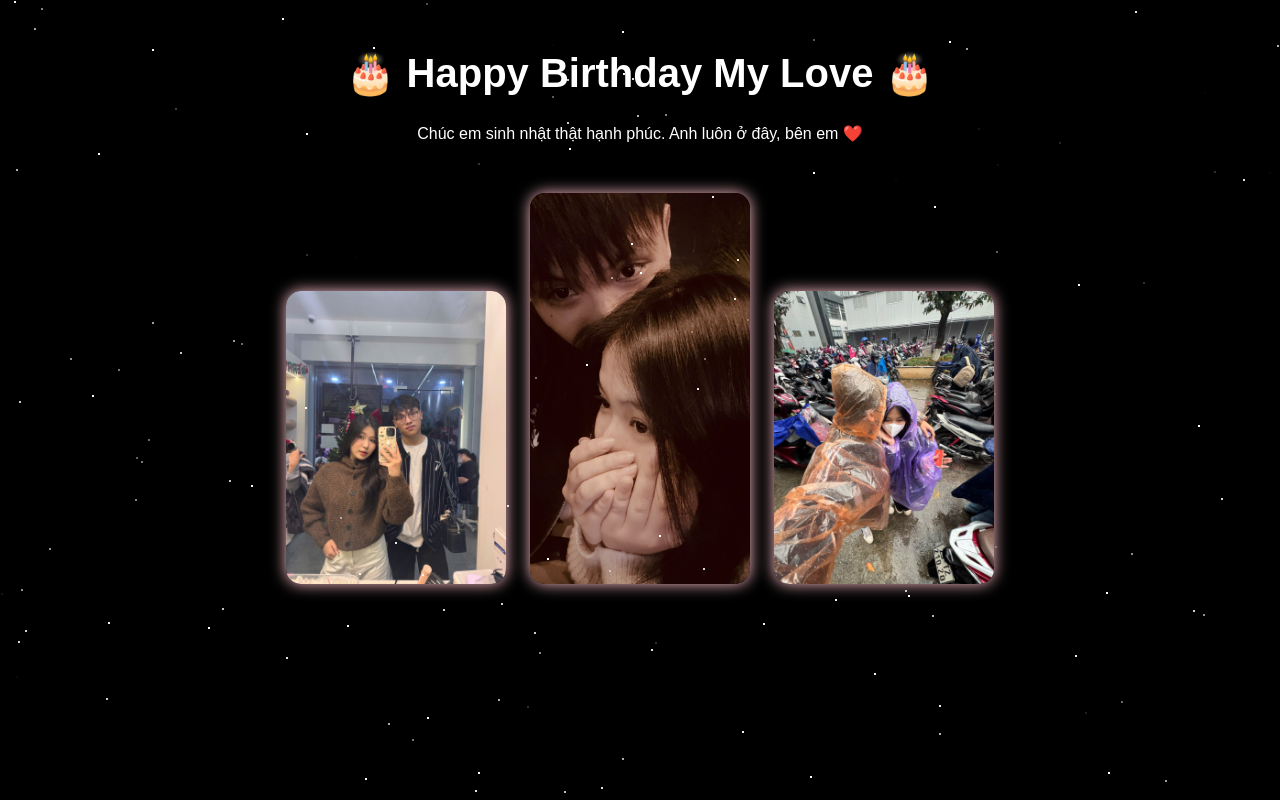
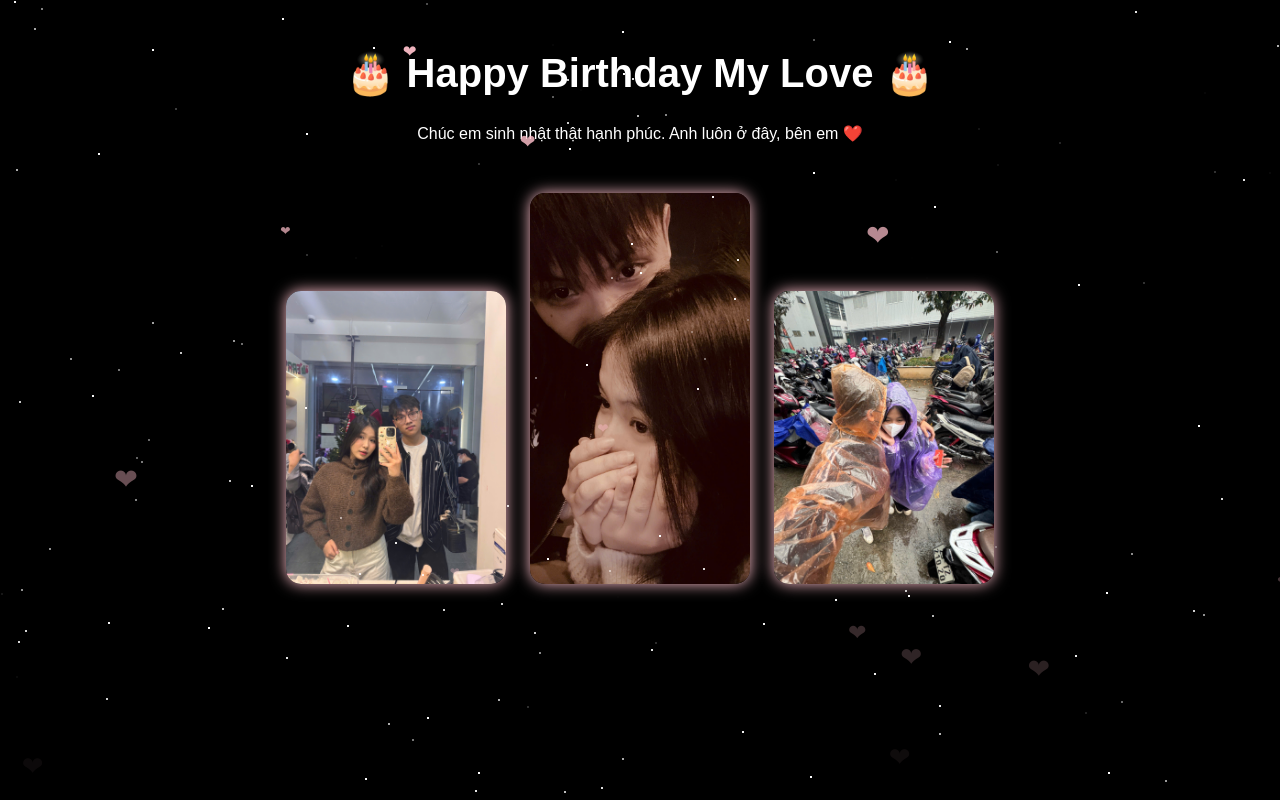
Before and after one commit to hainamkbb-ship-it/sinhnhattrinhnhung, a plain HTML site: page index.html in a window 1280 px wide. Drawn offline with Linux system fonts and the light colour scheme.

Commit message:
Update1 index.html

```diff
--- a/index.html
+++ b/index.html
@@ -5,6 +5,7 @@
 <title>Happy Birthday ❤️</title>
 
 <style>
+
 body{
     margin:0;
     font-family:Arial;
@@ -38,7 +39,24 @@ h1{
     background:white;
     animation:twinkle 2s infinite;
 }
+    .heart{
+position:fixed;
+top:-10px;
+color:pink;
+font-size:20px;
+animation:fall linear forwards;
+}
 
+@keyframes fall{
+0%{
+transform:translateY(0);
+opacity:1;
+}
+100%{
+transform:translateY(100vh);
+opacity:0;
+}
+}
 @keyframes twinkle{
 0%{opacity:0}
 50%{opacity:1}
@@ -82,7 +100,25 @@ star.style.animationDelay=Math.random()*3+"s"
 document.body.appendChild(star)
 
 }
+setInterval(function(){
 
+let heart=document.createElement("div")
+
+heart.className="heart"
+
+heart.innerHTML="❤"
+
+heart.style.left=Math.random()*100+"vw"
+
+heart.style.fontSize=(Math.random()*20+10)+"px"
+
+heart.style.animationDuration=(Math.random()*3+2)+"s"
+
+document.body.appendChild(heart)
+
+setTimeout(()=>{heart.remove()},5000)
+
+},300)
 </script>
 
 </body>
```
